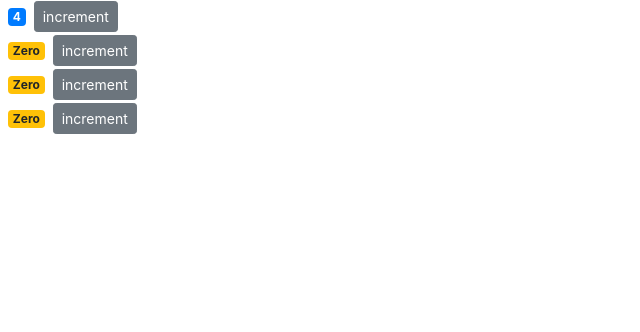
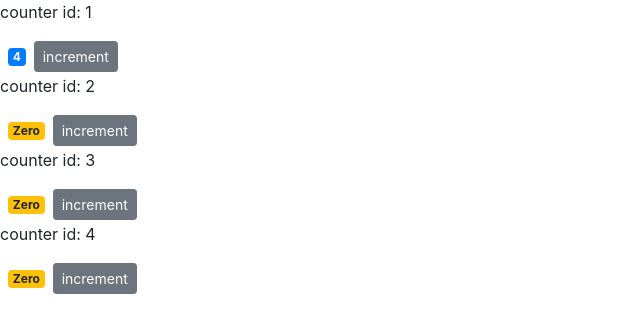
Before and after one commit to alex-182/reactMV1, a React (Create React App) app in the folder counter-app/: page / in a window 1280 px wide. Shown: the top 332 px of the page, without its empty margins (0-640 px from the left). Built offline with nearby package versions, Linux system fonts and the light colour scheme.

Commit message:
e4 - passing children

```diff
--- a/counter-app/src/components/counter.jsx
+++ b/counter-app/src/components/counter.jsx
@@ -6,13 +6,14 @@ class Counter extends Component {
     }
 
     handleIncrement = (product) => {  //arrow functions dont rebind "this", they inherit "this"
-        console.log(product);
         this.setState({ count: this.state.count + 1 });
     }
 
     render() {
         return (
             <div>
+                {console.log(this.props)}
+                <p>{this.props.children}</p>
                 <p className={this.formatClasses()}>{this.formatCount()}</p>
                 <button
                     onClick={ () => this.handleIncrement({id:1}) }
--- a/counter-app/src/components/counters.jsx
+++ b/counter-app/src/components/counters.jsx
@@ -13,7 +13,9 @@ class Counters extends Component {
     render() {
         return (
             <React.Fragment>
-                {this.state.counters.map(counter => <Counter key={counter.id} value={counter.value}/>)}
+                {this.state.counters.map(counter => <Counter key={counter.id} value={counter.value}>
+                    <span>counter id: {counter.id}</span>
+                </Counter>)}
             </React.Fragment>
          );
     }
```
